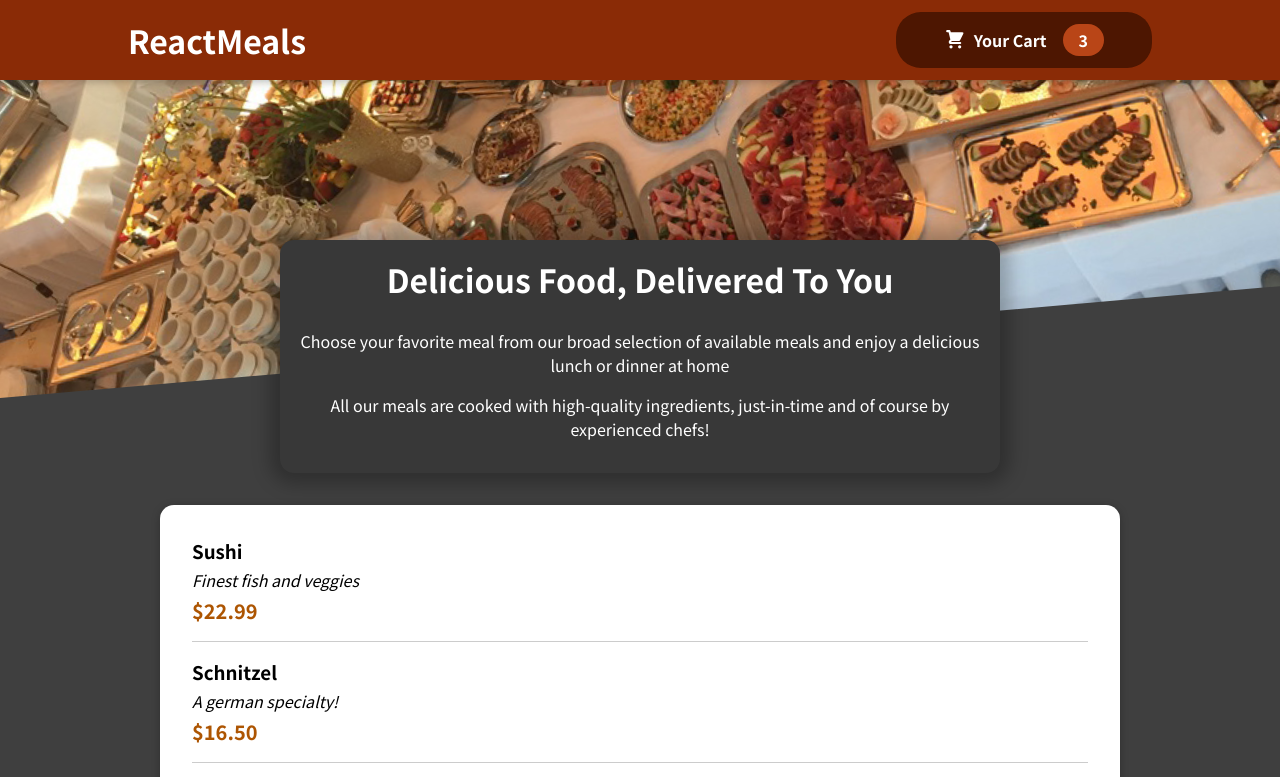
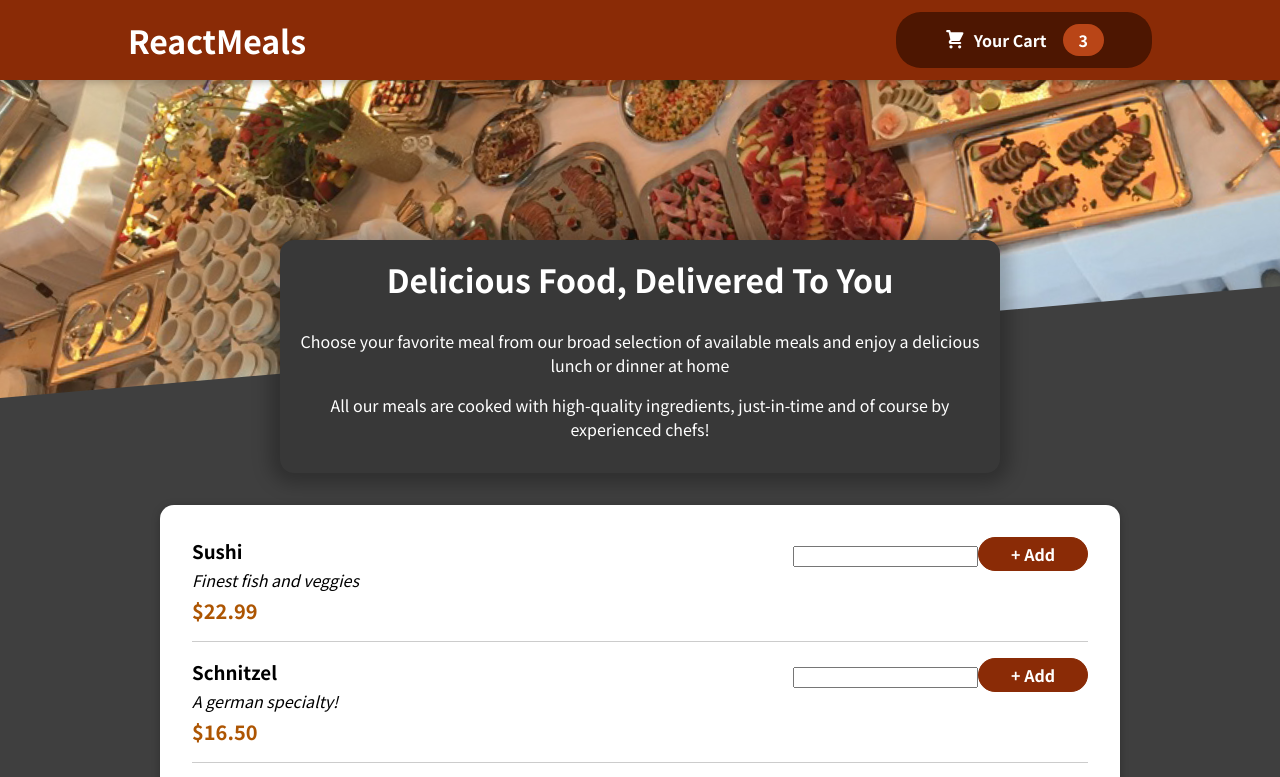
Before and after one commit to FrancoTr/meal-ordering-app, a React (Create React App) app: page / in a window 1280 px wide. Shown: the top 777 px of the page. Built offline with nearby package versions, Linux system fonts and the light colour scheme.

Commit message:
add MealItemForm component

```diff
--- a/src/components/Meals/MealItem/MealItem.js
+++ b/src/components/Meals/MealItem/MealItem.js
@@ -1,4 +1,5 @@
 import React from "react";
+import MealItemForm from "./MealItemForm";
 import classes from "./MealItem.module.css";
 
 const MealItem = (props) => {
@@ -10,7 +11,9 @@ const MealItem = (props) => {
         <div className={classes.description}>{props.description}</div>
         <div className={classes.price}>{price}</div>
       </div>
-      <div></div>
+      <div>
+        <MealItemForm />
+      </div>
     </li>
   );
 };
--- a/src/components/Meals/MealItem/MealItemForm.js
+++ b/src/components/Meals/MealItem/MealItemForm.js
@@ -0,0 +1,12 @@
+import classes from "./MealItemForm.module.css";
+
+const MealItemForm = (props) => {
+  return (
+    <form className={classes.form}>
+      <input />
+      <button>+ Add</button>
+    </form>
+  );
+};
+
+export default MealItemForm;
--- /dev/null
+++ b/src/components/Meals/MealItem/MealItemForm.module.css
@@ -0,0 +1,20 @@
+.form {
+  text-align: right;
+}
+
+.form button {
+  font: inherit;
+  cursor: pointer;
+  background-color: #8a2b06;
+  border: 1px solid #8a2b06;
+  color: white;
+  padding: 0.25rem 2rem;
+  border-radius: 20px;
+  font-weight: bold;
+}
+
+.form button:hover,
+.form button:active {
+  background-color: #641e03;
+  border-color: #641e03;
+}
```
Also changed, not shown: 1 other file (tests, documents, lock files or other folders).
